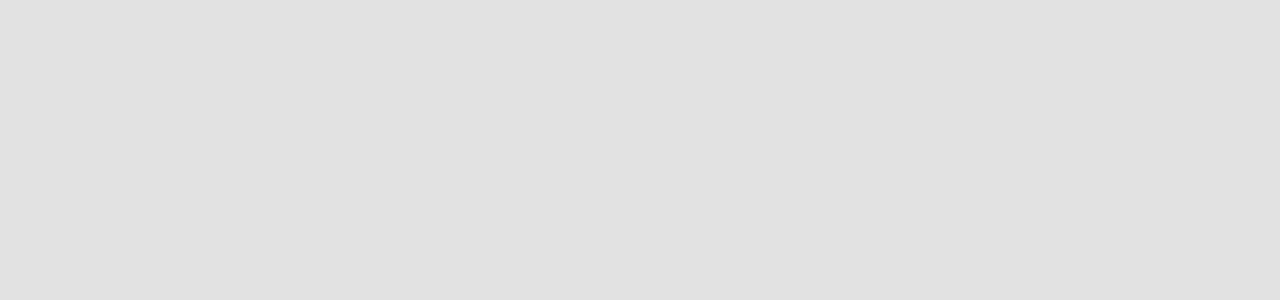
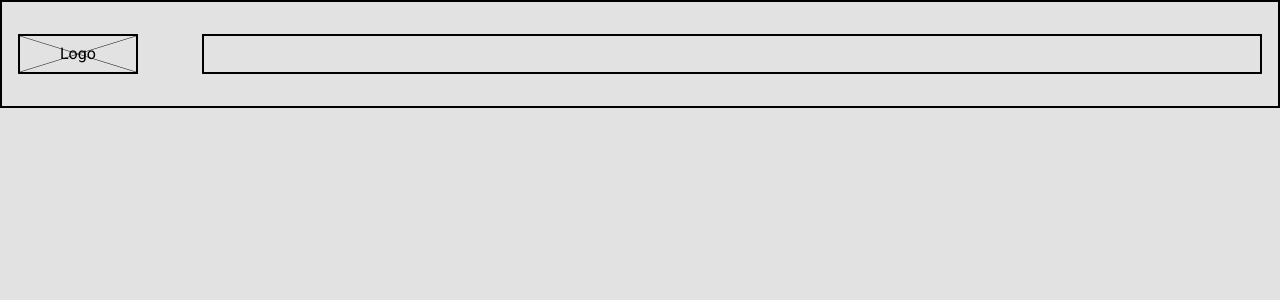
Before and after one commit to njcushing/online-shop, a React (Vite) app in the folder packages/frontend/: page / in a window 1280 px wide. Shown: the top 300 px of the page. Built offline with nearby package versions, Linux system fonts and the light colour scheme.

Commit message:
Apply some layout styling to header components

```diff
--- a/packages/frontend/src/features/Header/components/Logo/index.module.css
+++ b/packages/frontend/src/features/Header/components/Logo/index.module.css
@@ -0,0 +1,17 @@
+.logo {
+    border: 2px solid black;
+
+    width: 140px;
+    height: 40px;
+}
+
+.logo::after {
+    content: "Logo";
+
+    display: flex;
+    justify-content: center;
+    align-items: center;
+
+    width: 100%;
+    height: 100%;
+}
--- a/packages/frontend/src/features/Header/components/Logo/index.tsx
+++ b/packages/frontend/src/features/Header/components/Logo/index.tsx
@@ -1,5 +1,5 @@
 import styles from "./index.module.css";
 
 export function Logo() {
-    return <div className={styles["logo"]}></div>;
+    return <div className={`${styles["logo"]} cross-through`}></div>;
 }
--- a/packages/frontend/src/features/Header/components/Navigation/index.module.css
+++ b/packages/frontend/src/features/Header/components/Navigation/index.module.css
@@ -0,0 +1,6 @@
+.navigation {
+    border: 2px solid black;
+
+    width: 100%;
+    height: 40px;
+}
--- a/packages/frontend/src/features/Header/index.module.css
+++ b/packages/frontend/src/features/Header/index.module.css
@@ -0,0 +1,10 @@
+.header {
+    display: flex;
+    flex-direction: row;
+    flex-wrap: nowrap;
+    gap: 64px;
+
+    border: 2px solid #000;
+
+    padding: 32px 16px;
+}
```
